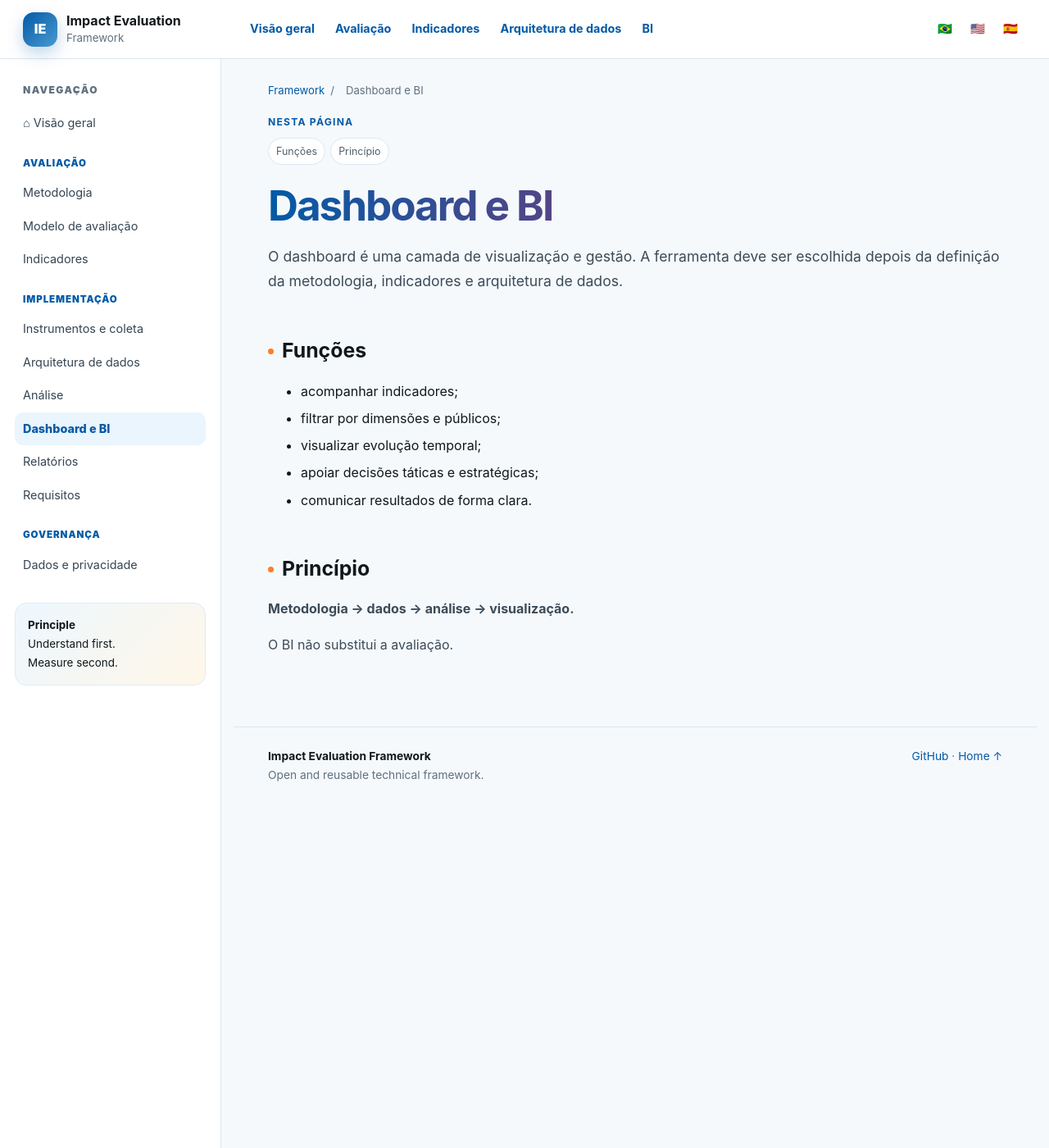
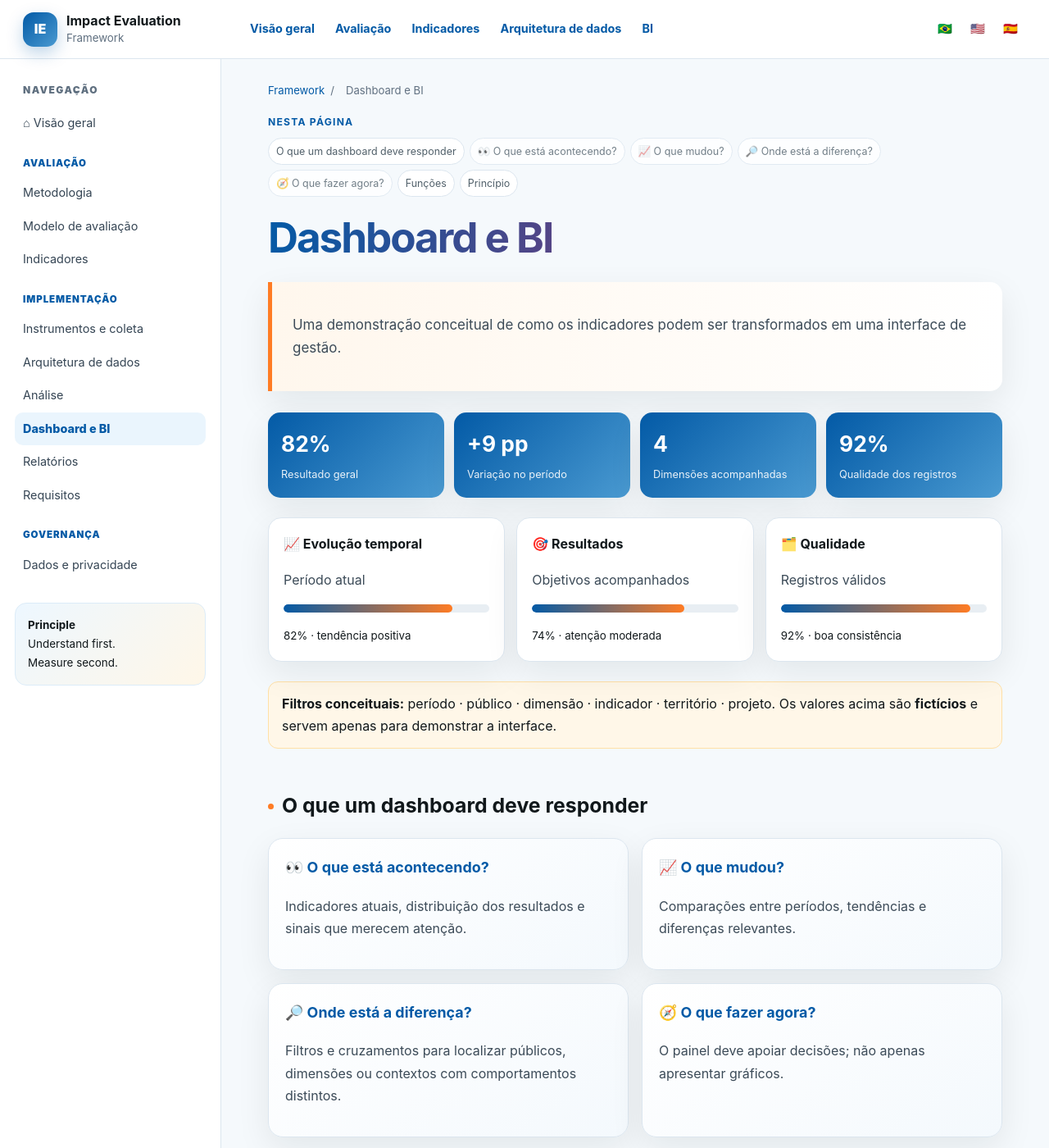
Before and after one commit to sayjinblackbelt/impact-evaluation-framework, a Jekyll site: the page built from docs-site/pt-br/dashboard.md, in a window 1280 px wide and 1400 px high. Shown: the whole window at 82% size. Built offline with Jekyll 4.4.1, drawn with Linux system fonts in a browser that asks for light colours; our own code applies the rules of GitHub Pages for plain Markdown files; some of the changed text lies outside the part shown.

Commit message:
feat: add interactive dashboard concept demo

```diff
--- a/docs-site/pt-br/dashboard.md
+++ b/docs-site/pt-br/dashboard.md
@@ -1,6 +1,17 @@
 # Dashboard e BI
 
-O dashboard é uma camada de visualização e gestão. A ferramenta deve ser escolhida depois da definição da metodologia, indicadores e arquitetura de dados.
+> Uma demonstração conceitual de como os indicadores podem ser transformados em uma interface de gestão.
+
+<div class="metric-strip"><div class="metric"><strong>82%</strong><span>Resultado geral</span></div><div class="metric"><strong>+9 pp</strong><span>Variação no período</span></div><div class="metric"><strong>4</strong><span>Dimensões acompanhadas</span></div><div class="metric"><strong>92%</strong><span>Qualidade dos registros</span></div></div>
+
+<div class="dashboard-demo"><div class="dashboard-panel"><strong>📈 Evolução temporal</strong><p>Período atual</p><div class="bar"><i style="width:82%"></i></div><small>82% · tendência positiva</small></div><div class="dashboard-panel"><strong>🎯 Resultados</strong><p>Objetivos acompanhados</p><div class="bar"><i style="width:74%"></i></div><small>74% · atenção moderada</small></div><div class="dashboard-panel"><strong>🗂️ Qualidade</strong><p>Registros válidos</p><div class="bar"><i style="width:92%"></i></div><small>92% · boa consistência</small></div></div>
+
+<div class="filter-note"><strong>Filtros conceituais:</strong> período · público · dimensão · indicador · território · projeto. Os valores acima são <strong>fictícios</strong> e servem apenas para demonstrar a interface.
+</div>
+
+## O que um dashboard deve responder
+
+<div class="interactive-grid"><div class="interactive-card"><h3>👀 O que está acontecendo?</h3><p>Indicadores atuais, distribuição dos resultados e sinais que merecem atenção.</p></div><div class="interactive-card"><h3>📈 O que mudou?</h3><p>Comparações entre períodos, tendências e diferenças relevantes.</p></div><div class="interactive-card"><h3>🔎 Onde está a diferença?</h3><p>Filtros e cruzamentos para localizar públicos, dimensões ou contextos com comportamentos distintos.</p></div><div class="interactive-card"><h3>🧭 O que fazer agora?</h3><p>O painel deve apoiar decisões; não apenas apresentar gráficos.</p></div></div>
 
 ## Funções
 
@@ -14,4 +25,6 @@ O dashboard é uma camada de visualização e gestão. A ferramenta deve ser esc
 
 **Metodologia → dados → análise → visualização.**
 
-O BI não substitui a avaliação.
+O BI não substitui a avaliação. Ele torna a evidência mais acessível para quem precisa interpretá-la e tomar decisões.
+
+<div class="callout"><strong>Importante:</strong> esta é uma demonstração visual com dados sintéticos. A implementação real deve ser definida somente depois da metodologia, matriz de indicadores, arquitetura de dados e requisitos de gestão estarem validados.</div>
```
